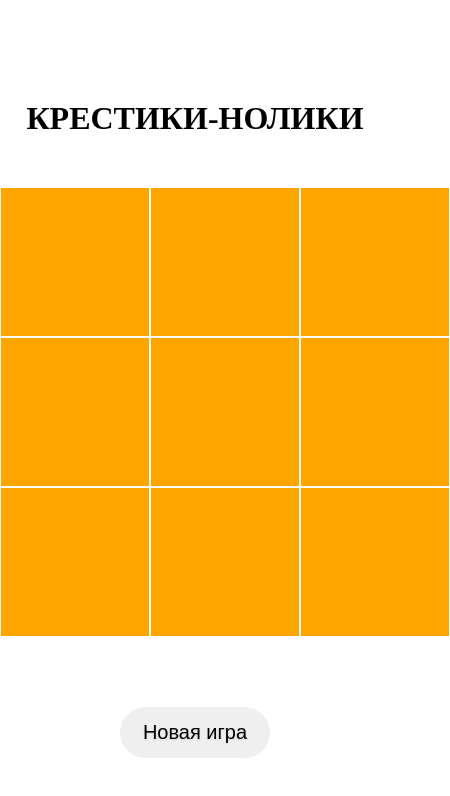
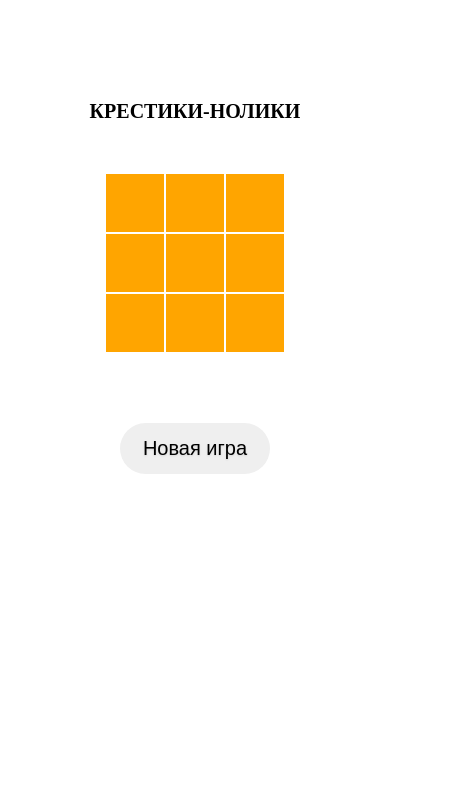
Before and after one commit to breligor/TicTacToe, a plain HTML site: page index.html in a window 390 px wide. Shown: the whole page, 450 px wide, since content can reach past the window. Drawn offline with Linux system fonts and the light colour scheme.

Commit message:
адаптация под 450px

```diff
--- a/style.css
+++ b/style.css
@@ -7,6 +7,7 @@ body {
     max-width:100vw;
     display: flex;
     justify-content: center;
+    text-align: center;
 
 }
 .container {
@@ -37,9 +38,31 @@ body {
     justify-content: center;
     align-items: center;
 }
+@media (max-width: 450px) {
+    .block{
+        width: 60px;
+        height: 60px;
+        transition: all .8s;
+    }
+    #game{
+        width: 180px;
+        height: 180px;
+        background: orange;
+        margin: 0 auto;
+        transition: all .8s;
+    }
+    h1{
+        margin-bottom: 50px;
+        text-transform: uppercase;
+        text-align: center;
+        font-size: 20px;
+        transition: all .8s;
+    }
+}
 h1{
     margin-bottom: 50px;
     text-transform: uppercase;
+    text-align: center;
 }
 #resultMessage {
     font-size: 30px;
```
